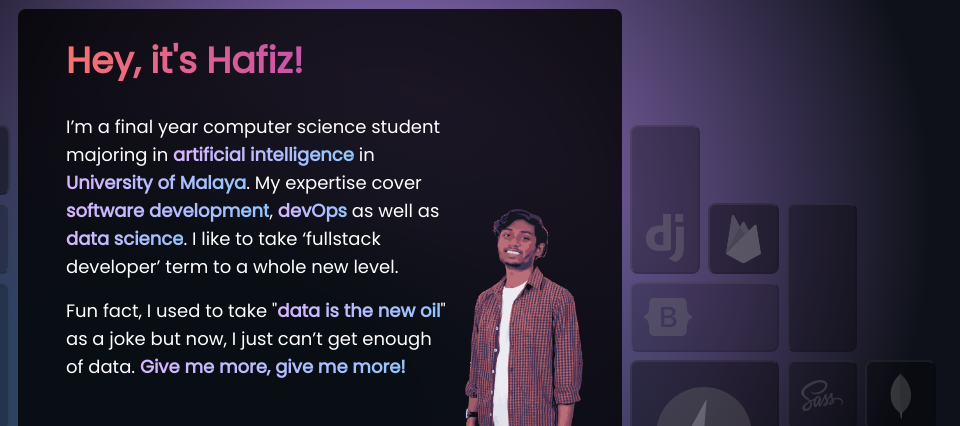
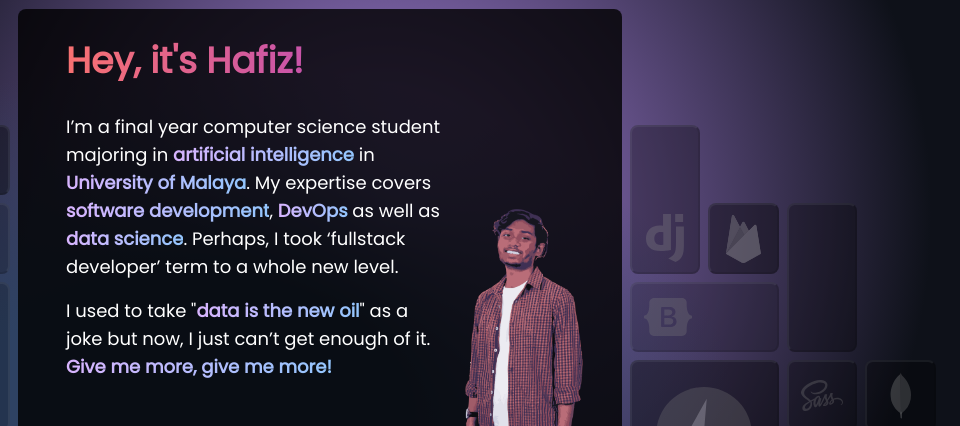
Before and after one commit to kurkurzz/personal-website-v2, a website: page index.html in a window 1280 px wide. Shown: the part 87-513 px from the top of the page, 320-1280 px from the left. Drawn offline with Linux system fonts and the light colour scheme.

Commit message:
Main content: edit text

```diff
--- a/index.html
+++ b/index.html
@@ -52,16 +52,16 @@
 						<b class="bold-gradient-text">artificial intelligence</b>
 						in
 						<b class="bold-gradient-text">University of Malaya</b>.
-						My expertise cover
+						My expertise covers
 						<b class="bold-gradient-text">software development</b>,
-						<b class="bold-gradient-text">devOps</b> as well as
-						<b class="bold-gradient-text">data science</b>. I like to take ‘fullstack developer’
+						<b class="bold-gradient-text">DevOps</b> as well as
+						<b class="bold-gradient-text">data science</b>. Perhaps, I took ‘fullstack developer’
 						term to a whole new level.
 					</p>
 					<p class="z-10 font-poppins text-white text-md sm:text-lg mt-4 w-full sm:w-3/4">
-						Fun fact, I used to take
+						I used to take
 						"<b class="bold-gradient-text">data is the new oil</b>"
-						as a joke but now, I just can’t get enough of data.
+						as a joke but now, I just can’t get enough of it.
 						<b class="bold-gradient-text">Give me more, give me more!</b>
 					</p>
 					<div class="z-10 flex-grow flex items-end mt-12">
```
